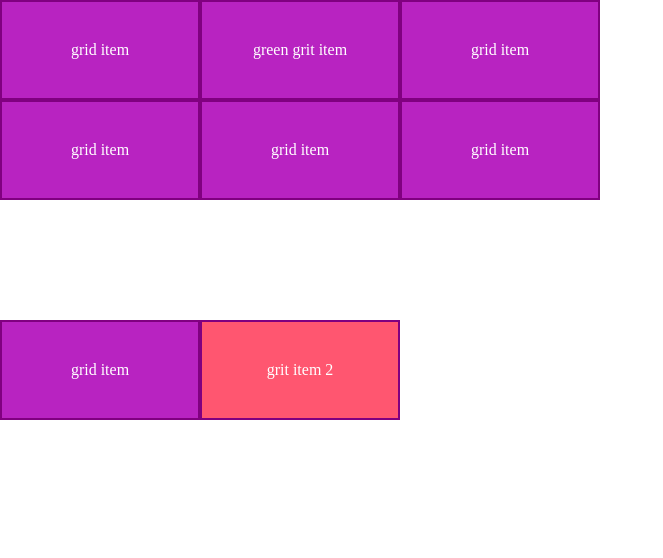
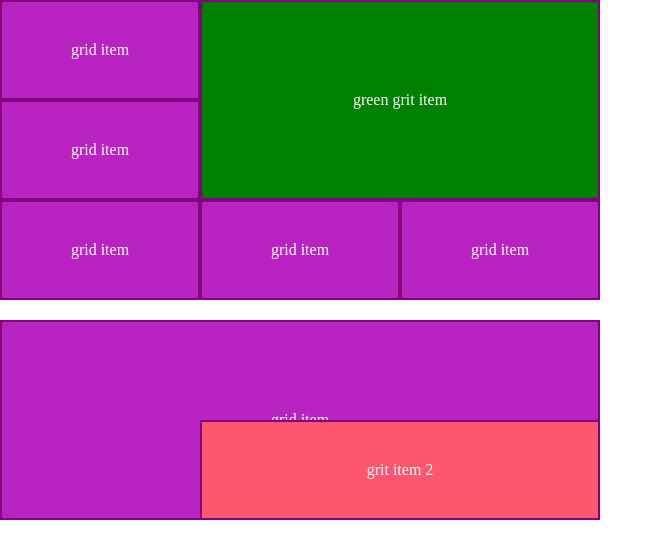
Before and after one commit to PetrValenta92/css-grid, a website built with Vite: page index.html in a window 1280 px wide. Shown: the whole page, without its empty margins (0-663 px from the left). Built offline with nearby package versions, Linux system fonts and the light colour scheme.

```diff
--- a/css/style.css
+++ b/css/style.css
@@ -1,6 +1,13 @@
 .grid {
   display: grid;
+  grid-template-columns: 200px 200px 200px;
+  grid-template-rows: 100px 100px 100px;
+
+  /* SHORTHAND
+  grid-template: row / column;
   grid-template: 100px 100px 100px / 200px 200px 200px;
+  */
+
 }
 
 .grid-item {
@@ -11,9 +18,37 @@
   display: flex;
   align-items: center;
   justify-content: center;
+}
 
+.green {
+  background-color: green;
+
+  grid-column-start: 2;
+  grid-column-end: 4;
+
+   /* SHORTHAND
+  grid-column: start / end;
+  grid-column: 2 / 4;
+  */
+
+  grid-row-start: 1;
+  grid-row-end: 3;
+
+   /* SHORTHAND
+  grid-row: start / end;
+  grid-row: 1 / 3;
+  */
+}
+
+/* GRID ITEMS CAN OVERLAP EACH OTHER IF IT'S EXPLICITELY TOLD*/
+
+.one {
+  grid-column: 1 / 4;
+  grid-row: 1 / 3;
 }
 
 .two {
-    background: #FF5670;
+  background: #FF5670;
+  grid-column: 2 / 4;
+  grid-row: 2 / 3;
 }
```
